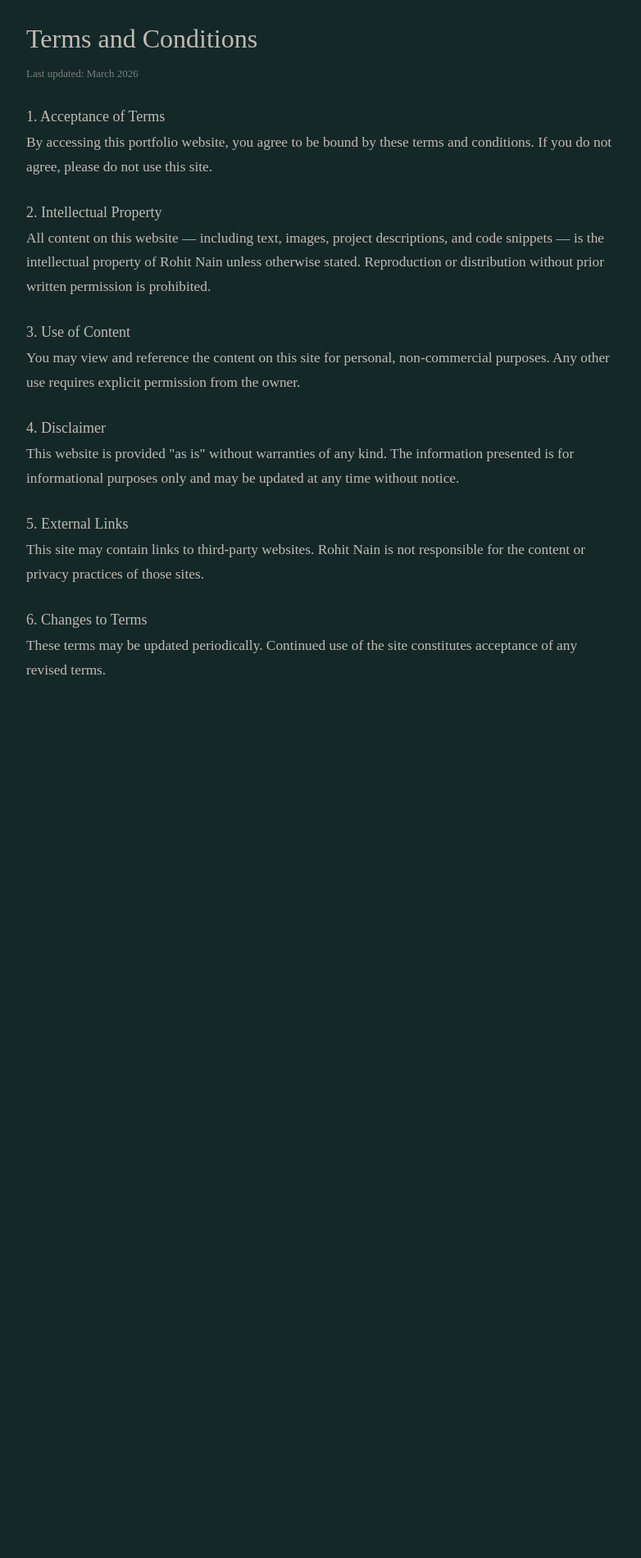
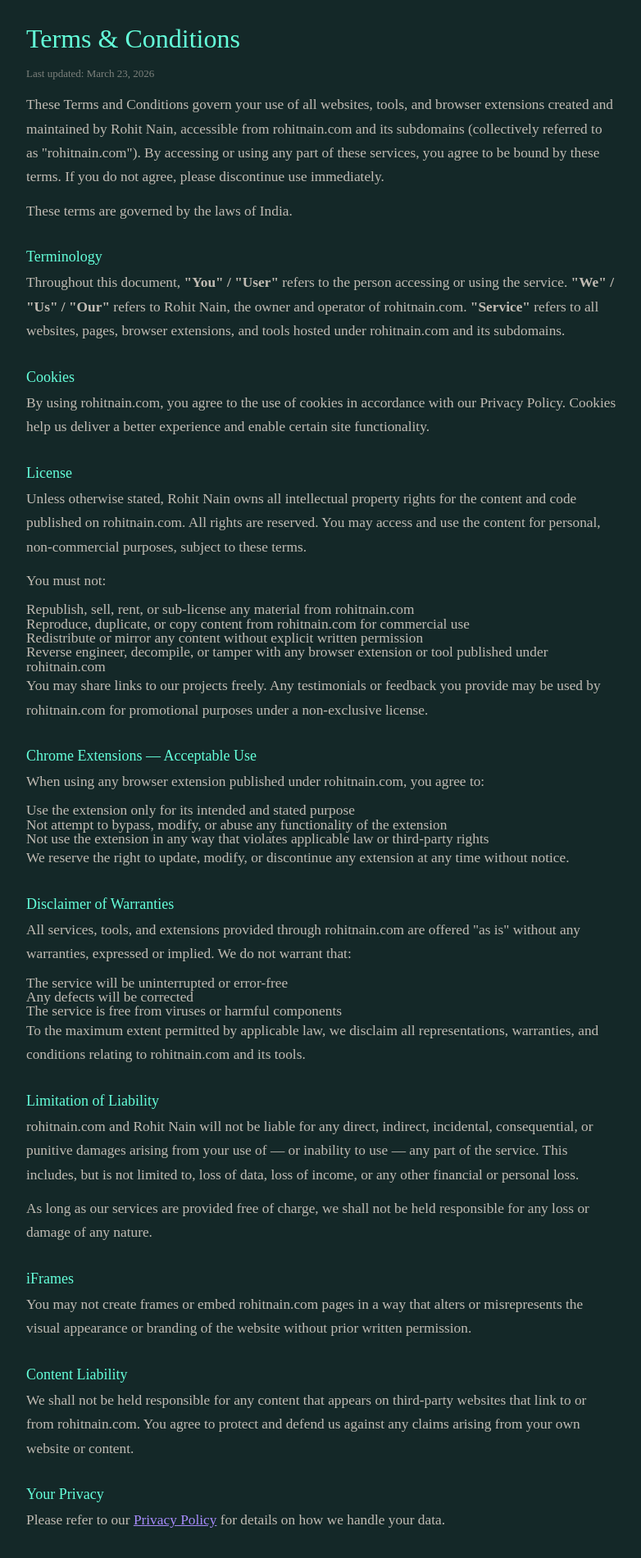
Before and after one commit to rohit141914/MyPortfolio, a React (Vite) app: page /#/terms in a window 1280 px wide. Shown: the part 66-1967 px from the top of the page at 82% size, without its empty margins (248-1030 px from the left). Before the commit the page ends 958 px from the top, so only its background shows below. Built offline with nearby package versions, Linux system fonts and the light colour scheme; a web font is replaced by a local one.

Commit message:
added new content to the Terms page and added style to the subheading

```diff
--- a/src/custom.css
+++ b/src/custom.css
@@ -171,12 +171,14 @@
 .page-content h1 {
   font-size: 32px;
   margin-bottom: 16px;
+  color: #64FFDA;
 }
 
 .page-content h2 {
   font-size: 18px;
   margin-top: 32px;
   margin-bottom: 8px;
+  color: #64FFDA;
 }
 
 .page-content p {
--- a/src/pages/TermsPage.jsx
+++ b/src/pages/TermsPage.jsx
@@ -5,26 +5,68 @@
     <div className="page-container">
       <div className="page-content">
         <Link to="/" className="page-back">← Back</Link>
-        <h1>Terms and Conditions</h1>
-        <p className="page-updated">Last updated: March 2026</p>
+        <h1>Terms &amp; Conditions</h1>
+        <p className="page-updated">Last updated: March 23, 2026</p>
 
-        <h2>1. Acceptance of Terms</h2>
-        <p>By accessing this portfolio website, you agree to be bound by these terms and conditions. If you do not agree, please do not use this site.</p>
+        <p>These Terms and Conditions govern your use of all websites, tools, and browser extensions created and maintained by Rohit Nain, accessible from rohitnain.com and its subdomains (collectively referred to as "rohitnain.com"). By accessing or using any part of these services, you agree to be bound by these terms. If you do not agree, please discontinue use immediately.</p>
+        <p>These terms are governed by the laws of India.</p>
 
-        <h2>2. Intellectual Property</h2>
-        <p>All content on this website — including text, images, project descriptions, and code snippets — is the intellectual property of Rohit Nain unless otherwise stated. Reproduction or distribution without prior written permission is prohibited.</p>
+        <h2>Terminology</h2>
+        <p>Throughout this document, <strong>"You" / "User"</strong> refers to the person accessing or using the service. <strong>"We" / "Us" / "Our"</strong> refers to Rohit Nain, the owner and operator of rohitnain.com. <strong>"Service"</strong> refers to all websites, pages, browser extensions, and tools hosted under rohitnain.com and its subdomains.</p>
 
-        <h2>3. Use of Content</h2>
-        <p>You may view and reference the content on this site for personal, non-commercial purposes. Any other use requires explicit permission from the owner.</p>
+        <h2>Cookies</h2>
+        <p>By using rohitnain.com, you agree to the use of cookies in accordance with our Privacy Policy. Cookies help us deliver a better experience and enable certain site functionality.</p>
 
-        <h2>4. Disclaimer</h2>
-        <p>This website is provided "as is" without warranties of any kind. The information presented is for informational purposes only and may be updated at any time without notice.</p>
+        <h2>License</h2>
+        <p>Unless otherwise stated, Rohit Nain owns all intellectual property rights for the content and code published on rohitnain.com. All rights are reserved. You may access and use the content for personal, non-commercial purposes, subject to these terms.</p>
+        <p>You must not:</p>
+        <ul>
+          <li>Republish, sell, rent, or sub-license any material from rohitnain.com</li>
+          <li>Reproduce, duplicate, or copy content from rohitnain.com for commercial use</li>
+          <li>Redistribute or mirror any content without explicit written permission</li>
+          <li>Reverse engineer, decompile, or tamper with any browser extension or tool published under rohitnain.com</li>
+        </ul>
+        <p>You may share links to our projects freely. Any testimonials or feedback you provide may be used by rohitnain.com for promotional purposes under a non-exclusive license.</p>
 
-        <h2>5. External Links</h2>
-        <p>This site may contain links to third-party websites. Rohit Nain is not responsible for the content or privacy practices of those sites.</p>
+        <h2>Chrome Extensions — Acceptable Use</h2>
+        <p>When using any browser extension published under rohitnain.com, you agree to:</p>
+        <ul>
+          <li>Use the extension only for its intended and stated purpose</li>
+          <li>Not attempt to bypass, modify, or abuse any functionality of the extension</li>
+          <li>Not use the extension in any way that violates applicable law or third-party rights</li>
+        </ul>
+        <p>We reserve the right to update, modify, or discontinue any extension at any time without notice.</p>
 
-        <h2>6. Changes to Terms</h2>
-        <p>These terms may be updated periodically. Continued use of the site constitutes acceptance of any revised terms.</p>
+        <h2>Disclaimer of Warranties</h2>
+        <p>All services, tools, and extensions provided through rohitnain.com are offered "as is" without any warranties, expressed or implied. We do not warrant that:</p>
+        <ul>
+          <li>The service will be uninterrupted or error-free</li>
+          <li>Any defects will be corrected</li>
+          <li>The service is free from viruses or harmful components</li>
+        </ul>
+        <p>To the maximum extent permitted by applicable law, we disclaim all representations, warranties, and conditions relating to rohitnain.com and its tools.</p>
+
+        <h2>Limitation of Liability</h2>
+        <p>rohitnain.com and Rohit Nain will not be liable for any direct, indirect, incidental, consequential, or punitive damages arising from your use of — or inability to use — any part of the service. This includes, but is not limited to, loss of data, loss of income, or any other financial or personal loss.</p>
+        <p>As long as our services are provided free of charge, we shall not be held responsible for any loss or damage of any nature.</p>
+
+        <h2>iFrames</h2>
+        <p>You may not create frames or embed rohitnain.com pages in a way that alters or misrepresents the visual appearance or branding of the website without prior written permission.</p>
+
+        <h2>Content Liability</h2>
+        <p>We shall not be held responsible for any content that appears on third-party websites that link to or from rohitnain.com. You agree to protect and defend us against any claims arising from your own website or content.</p>
+
+        <h2>Your Privacy</h2>
+        <p>Please refer to our <Link to="/privacy">Privacy Policy</Link> for details on how we handle your data.</p>
+
+        <h2>Reservation of Rights</h2>
+        <p>We reserve the right to request the removal of any link to our website and to amend these Terms and Conditions at any time. By continuing to use rohitnain.com after any changes are posted, you agree to be bound by the updated terms.</p>
+
+        <h2>Changes to These Terms</h2>
+        <p>We may revise these Terms and Conditions from time to time. Updates will be reflected on this page with a new "Last updated" date. It is your responsibility to check this page periodically.</p>
+
+        <h2>Contact</h2>
+        <p>For any questions regarding these Terms, please contact: <a href="mailto:rohitnainindian@gmail.com">rohitnainindian@gmail.com</a></p>
       </div>
     </div>
   )
```
